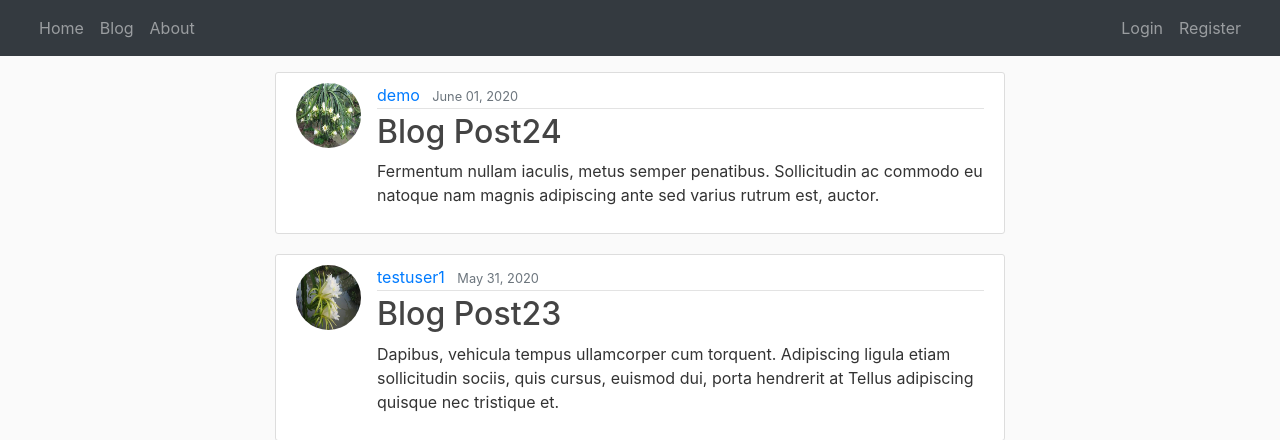
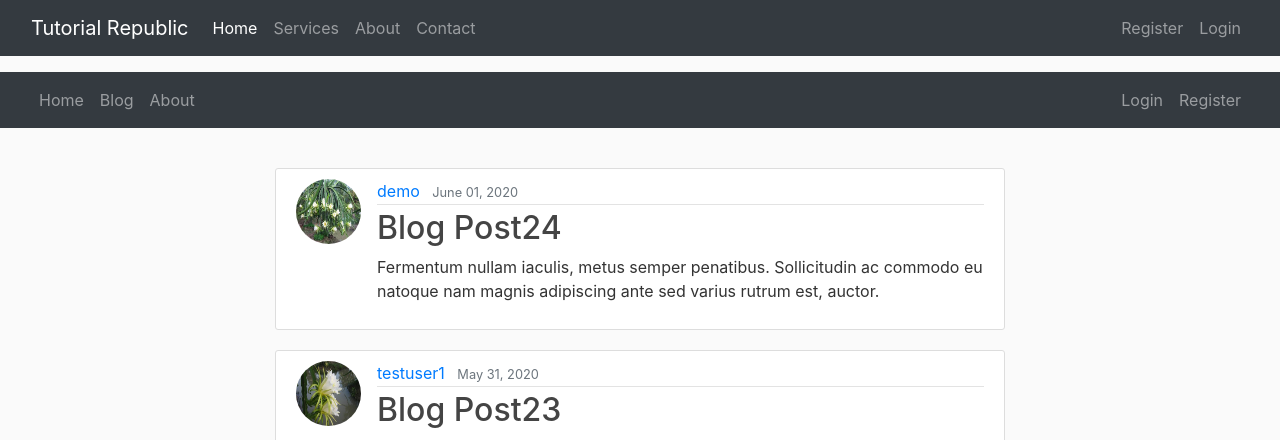
Before and after one commit to rautiato/django_app, a Django app: page /blog/ in a window 1280 px wide. Shown: the top 440 px of the page. Run offline with Django 3.2, Linux system fonts and the light colour scheme; data comes from the database, SQL or seed files in the repository; some libraries are stand-ins or nearby versions.

Commit message:
fixed nav bar

```diff
--- a/templates/base.html
+++ b/templates/base.html
@@ -18,6 +18,27 @@
 
 <body>
     <nav class="navbar navbar-expand-md navbar-dark bg-dark mb-3">
+        <div class="container-fluid">
+            <a href="#" class="navbar-brand mr-3">Tutorial Republic</a>
+            <button type="button" class="navbar-toggler" data-toggle="collapse" data-target="#navbarCollapse">
+                <span class="navbar-toggler-icon"></span>
+            </button>
+            <div class="collapse navbar-collapse" id="navbarCollapse">
+                <div class="navbar-nav">
+                    <a href="#" class="nav-item nav-link active">Home</a>
+                    <a href="#" class="nav-item nav-link">Services</a>
+                    <a href="#" class="nav-item nav-link">About</a>
+                    <a href="#" class="nav-item nav-link">Contact</a>
+                </div>
+                <div class="navbar-nav ml-auto">
+                    <a href="#" class="nav-item nav-link">Register</a>
+                    <a href="#" class="nav-item nav-link">Login</a>
+                </div>
+            </div>
+        </div>
+    </nav>
+
+     <nav class="navbar navbar-expand-md navbar-dark bg-dark mb-3">
         <div class="container-fluid">
             {% if user.is_authenticated %}
                 <img class="rounded-circle thumbnail" src="{{ user.profile.image.url }}">
@@ -51,6 +72,9 @@
         </div>
     </nav>
 
+
+
+    <br>
     <main role="main" class="container">
         <div class="row">
             <div class="col-md-8 mx-auto">
```
